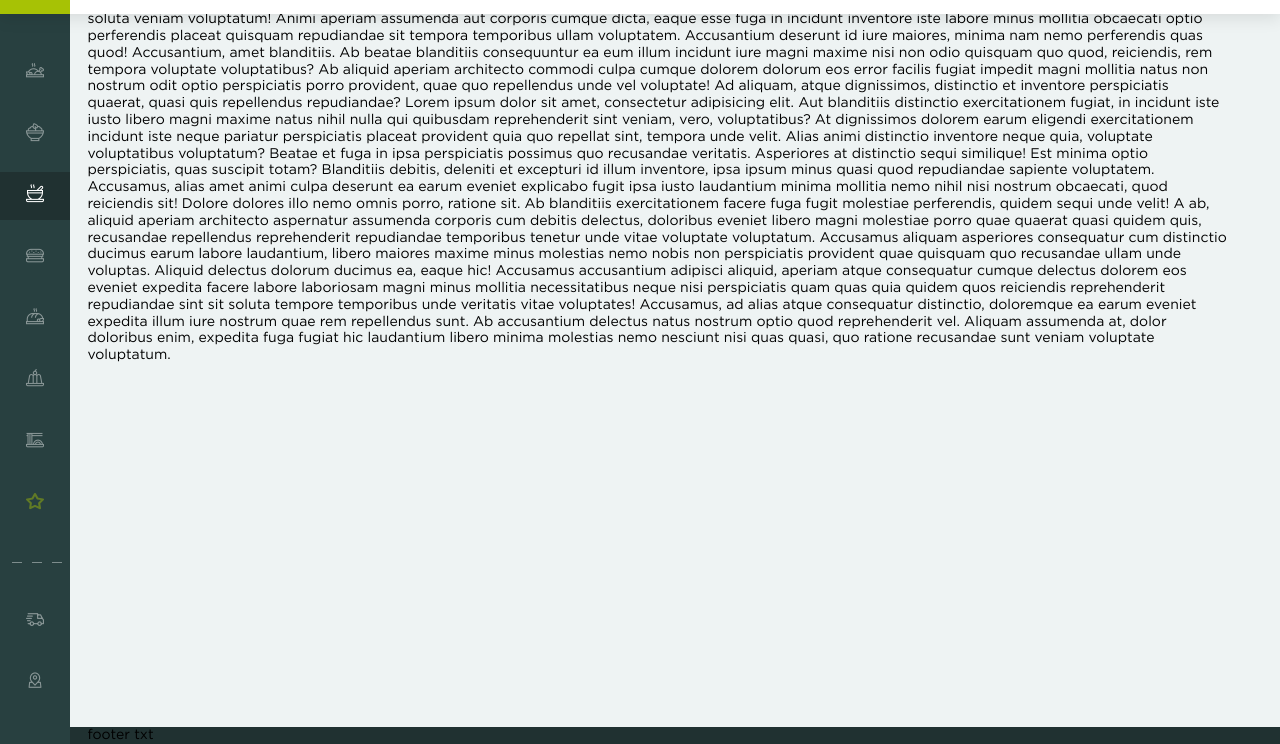
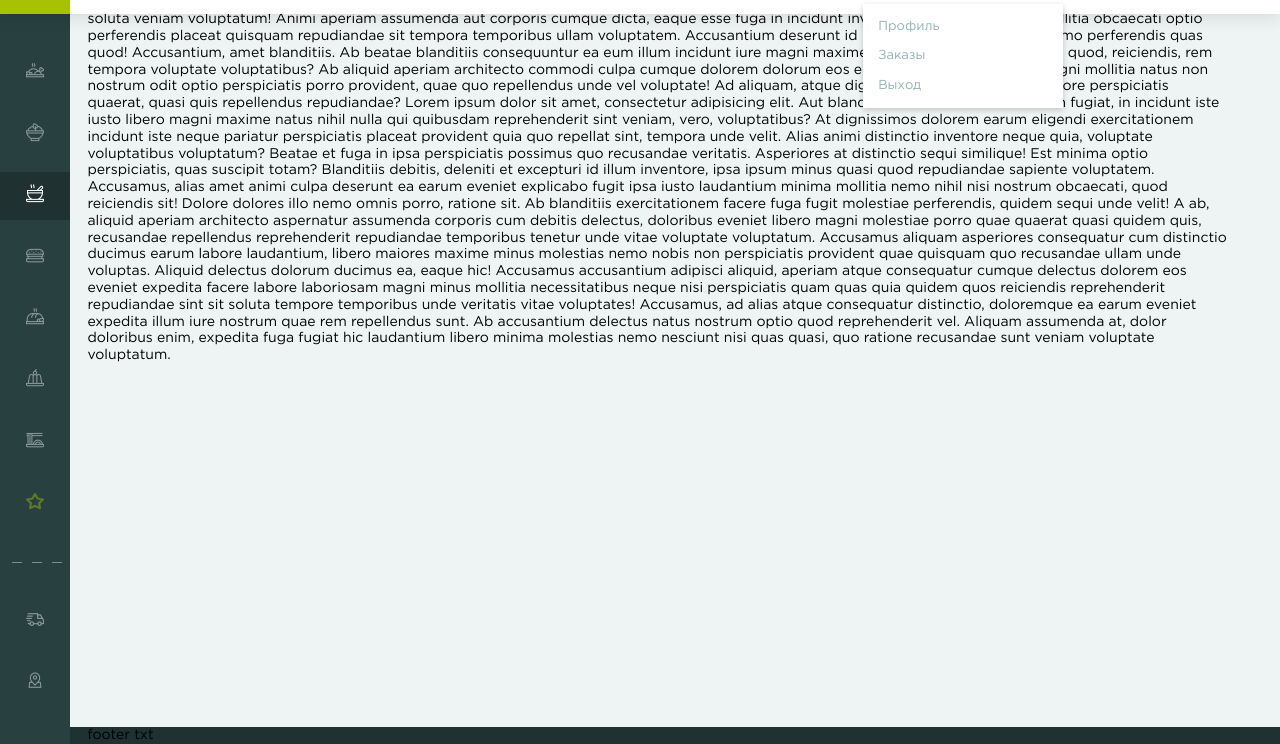
Before and after one commit to atokelio3/naparah_local, a website: page index.html in a window 1280 px wide. Both pictures are taken after a click on the button "Сергей". Shown: the part 56-800 px from the top of the page. Drawn offline with Linux system fonts and the light colour scheme; files whose address does not match are found by name; a web font is replaced by a local one.

Commit message:
update 0.9

```diff
--- a/gulp/_variables.scss
+++ b/gulp/_variables.scss
@@ -16,6 +16,8 @@ $grey8:                       #eef3f3;
 $grey9:                       #284040;
 $grey10:                      #abdae0;
 $grey11:                      #a9c7c6;
+$grey12:                      #f0f7f7;
+
 
 
 $color-white:                 #fff;
--- a/gulp/blocks/header/_header.scss
+++ b/gulp/blocks/header/_header.scss
@@ -329,10 +329,16 @@
 
   }
 
+  &__user-dropdown {
+    display: none;
+    position: absolute;
+    top: calc(100% + 15px);
+    right: 0;
+    min-width: 200px;
+  }
+
+  &__user-dropdown--active {
+    display: block;
+  }
+
 }
-
-
-.header__user .dropdown {
-  display: none;
-  position: absolute;
-}
--- /dev/null
+++ b/gulp/blocks/ul/_ul.scss
@@ -0,0 +1,20 @@
+.ul {
+  margin: 0;
+  padding: 8px 0;
+  list-style: none;
+  background-color: $color-white;
+  box-shadow: 0 2px 6px rgba(0, 0, 0, 0.2);
+
+  &__link {
+    display: block;
+    padding: 7px 15px;
+    font-size: 13px;
+    color: $grey5;
+    transition: background-color 0.3s;
+  }
+
+  &__link:hover {
+    background-color: $grey12;
+  }
+
+}
--- a/gulp/main.scss
+++ b/gulp/main.scss
@@ -13,6 +13,7 @@
 @import "blocks/text-field/text-field";
 @import "blocks/checkbox/checkbox";
 @import "blocks/radio/radio";
+@import "blocks/ul/ul";
 @import "blocks/dropdown/dropdown";
 @import "blocks/header/header";
 @import "blocks/sidebar/sidebar";
--- a/index.html
+++ b/index.html
@@ -56,26 +56,17 @@
             <span class="header__user-name">Сергей</span>
             <span class="header__user-drop-arrow"><span class="icon-arrow_dropdown"></span></span>
           </button>
-          <div class="dropdown">
-            <div class="dropdown__label">Название</div>
-            <div class="dropdown__filter open" onclick="this.classList.toggle('open')">
-              <div class="dropdown__current-item">
-                Показать все отделы
-                <div class="dropdown__arrow"><span class="icon-arrow_dropdown"></span></div>
-              </div>
-              <div class="dropdown__list-options">
-                <div class="dropdown__option">
-                  Отдел-1
-                </div>
-                <div class="dropdown__option">
-                  Отдел-2
-                </div>
-                <div class="dropdown__option">
-                  Отдел-3
-                </div>
-              </div>
-            </div>
-          </div>
+          <ul class="ul header__user-dropdown">
+            <li class="ul__item">
+              <a href="#" class="ul__link">Профиль</a>
+            </li>
+            <li class="ul__item">
+              <a href="#" class="ul__link">Заказы</a>
+            </li>
+            <li class="ul__item">
+              <a href="#" class="ul__link">Выход</a>
+            </li>
+          </ul>
         </div>
         <a href="#" class="header__cart">
           <span class="header__cart-icon"><span class="icon-cart"></span></span>
@@ -247,6 +238,14 @@
     document.querySelector('.header__search').classList.remove('header__search--active');
   };
 
+  /* toggleHeaderUserDropdown */
+
+  document.querySelector('.header__user-button').onclick = function () {
+    document.querySelector('.header__user-dropdown').classList.toggle('header__user-dropdown--active');
+  };
+
+
+
 </script>
 
 </body>
```
Also changed, not shown: static/css/main.css.
